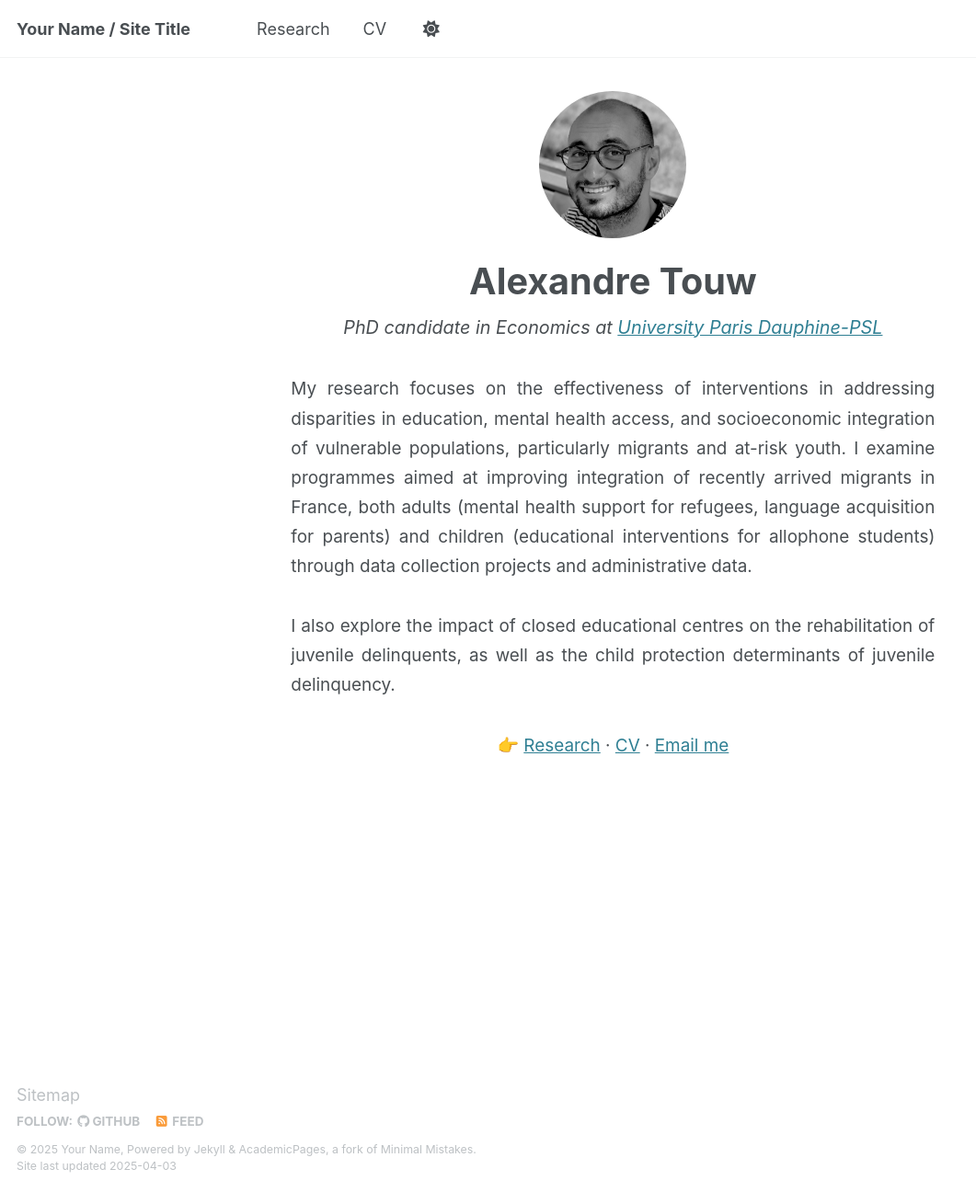
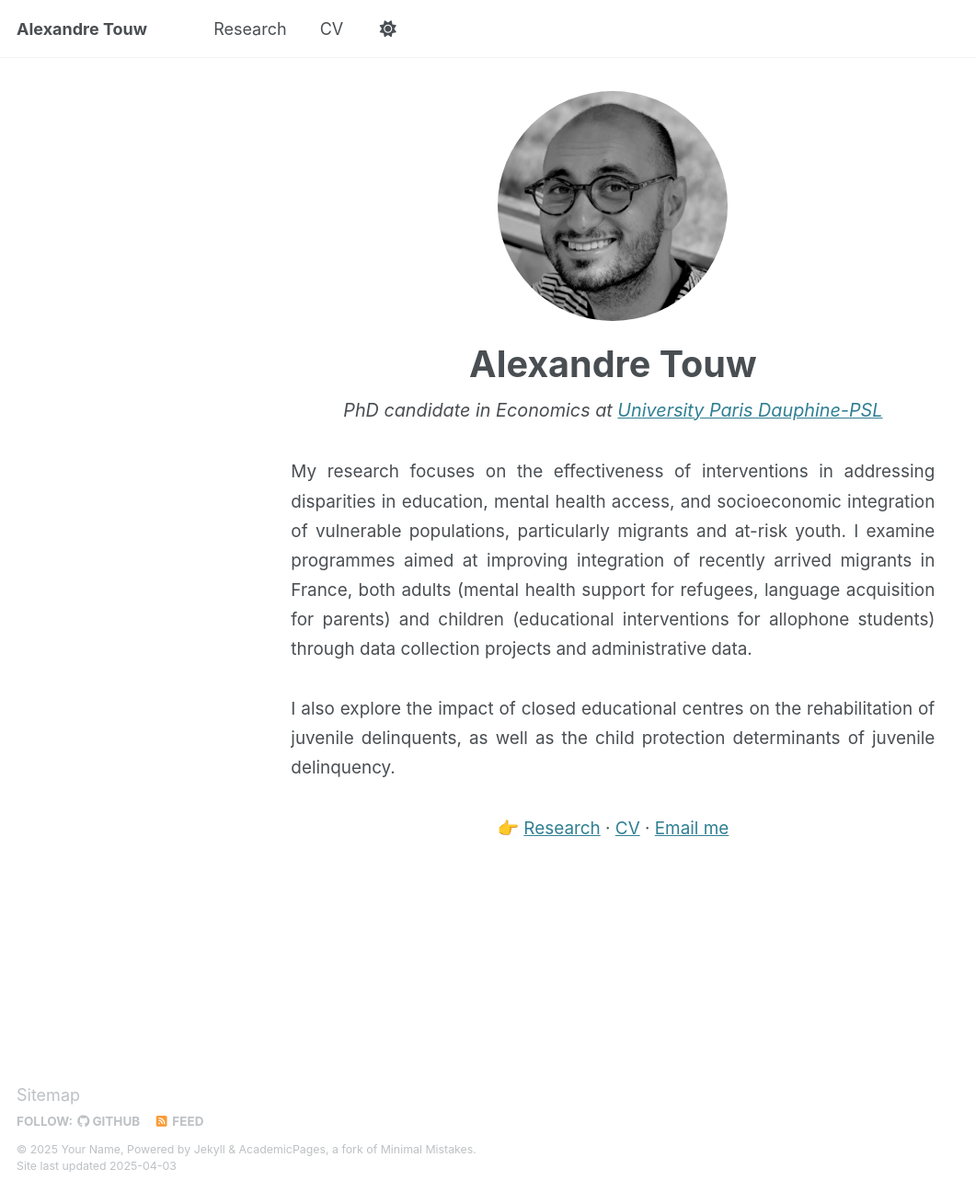
Before and after one commit to alexandretouw/alexandretouw.github.io, a Jekyll site: the page built from about.md, in a window 1280 px wide and 1296 px high. Shown: the whole window at 92% size, without its empty margins (0-1061 px from the left). Built offline with Jekyll 4.4.1, drawn with Linux system fonts in a browser that asks for light colours.

Commit message:
try config maurice

```diff
--- a/_config.yml
+++ b/_config.yml
@@ -9,7 +9,7 @@
 # Basic Site Settings
 locale                   : "en-US"
 site_theme               : "default"
-title                    : "Your Name / Site Title"
+title                    : "Alexandre Touw"
 title_separator          : "-"
 name                     : &name "Your Name"
 description              : &description "personal description"
--- a/_includes/head.html
+++ b/_includes/head.html
@@ -19,3 +19,6 @@
 <link rel="stylesheet" href="{{ base_path }}/assets/css/main.css">
 
 <meta http-equiv="cleartype" content="on">
+
+<!-- Custom favicon: Maurice the cat 😸 -->
+<link rel="icon" type="image/x-icon" href="{{ '/maurice.ico' | relative_url }}">
--- a/about.md
+++ b/about.md
@@ -33,7 +33,7 @@ author_profile: false
 </style>
 
 <div style="text-align: center; margin-bottom: 1rem;">
-  <img src="/images/profile.jpeg" alt="Profile picture" style="width:160px; height:160px; border-radius: 50%;">
+  <img src="/images/profile.jpeg" alt="Profile picture" style="width:250px; height:250px; border-radius: 50%;">
 </div>
 
 <div class="homepage-title">
```
Also changed, not shown: images/favicon_test.ico (renamed from images/favicon.ico), images/favicon_test.svg (renamed from images/favicon.svg), images/maurice.ico (added), images/maurice.jpg (added).
